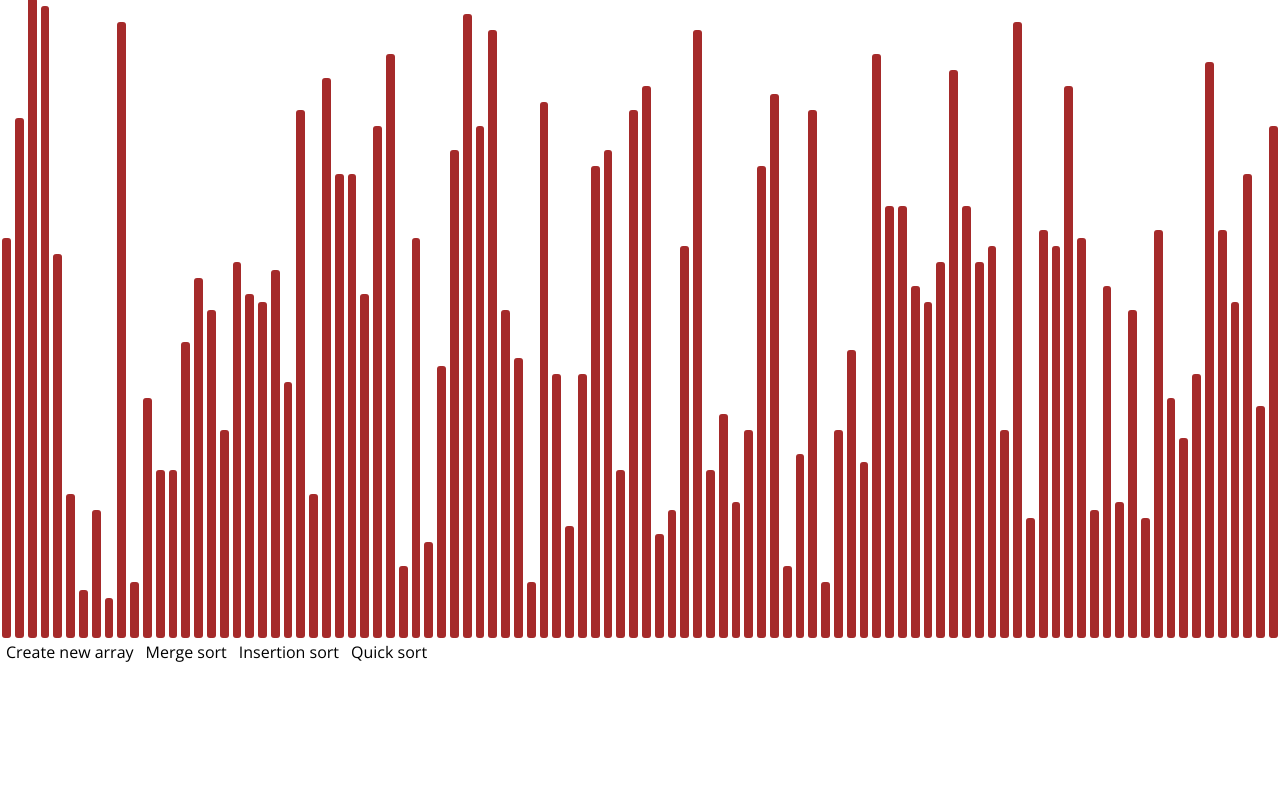
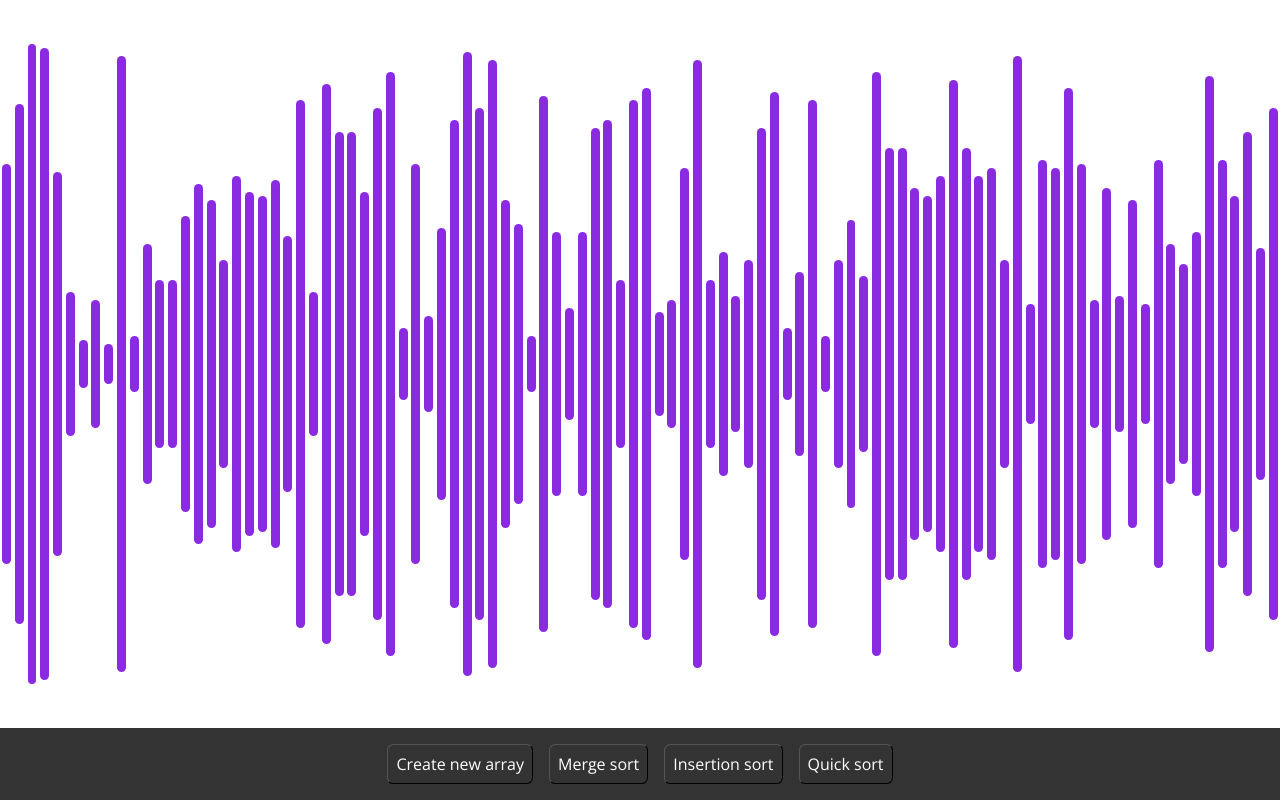
Before and after one commit to lexesj/react-sort-visualizer, a React (Create React App) app: page / in a window 1280 px wide. Built offline with nearby package versions, Linux system fonts and the light colour scheme.

Commit message:
Add style

```diff
--- a/src/sortVisualizer/SortVisualizer.css
+++ b/src/sortVisualizer/SortVisualizer.css
@@ -4,24 +4,57 @@
 }
 
 .array-container {
+  align-items: center;
   display: flex;
-  justify-content: center;
-  align-items: flex-end;
-  height: 80vmin;
+  margin-top: auto;
 }
 
 .array-bar {
-  background-color: brown;
-  border-radius: 3px;
-  width: 10px;
-  margin: 2px;
+  background-color: blueviolet;
+  border-radius: 0.5em;
+  margin: 0.15%;
+}
+
+.app-footer {
+  display: flex;
+  overflow-x: auto;
+  background-color: #333;
+  margin-top: auto;
+}
+
+.app-footer ul {
+  display: flex;
+  list-style-type: none;
+  padding: 0;
+  white-space: nowrap;
 }
 
 .app-button {
-  border: none;
+  border-radius: 0.4em;
+  border-width: 0.05em;
+  color: white;
+  padding: 0.5em;
+  margin: 0 0.5em;
   background-color: transparent;
 }
 
+.app-button:focus {
+  outline: none;
+}
+
 .app-button:hover {
-  color: rgb(40, 98, 165);
+  color: #333;
+  background-color: #eaeaea;
 }
+
+.visualizer-container {
+  display: flex;
+  flex-direction: column;
+  min-height: 100vh;
+}
+
+@media (min-width: 700px) {
+  .app-footer {
+    justify-content: center;
+  }
+}
--- a/src/sortVisualizer/SortVisualizer.jsx
+++ b/src/sortVisualizer/SortVisualizer.jsx
@@ -8,13 +8,13 @@ const ARR_LEN = 100;
 const MIN_NUM = 5;
 const MAX_NUM = 80;
 const DELAY = 5;
-const ACCESSED_COLOUR = "blue";
+const ACCESSED_COLOUR = "turquoise";
 
 export default function SortVisualizer(props) {
   const [arr, setArr] = useState([]);
   const containerRef = useRef(null);
 
-  useEffect(initialiseArray, []);
+  useEffect(initialiseArray, [window.innerWidth, window.innerHeight]);
 
   function initialiseArray() {
     const arr = [];
@@ -75,31 +75,44 @@ export default function SortVisualizer(props) {
   }
 
   return (
-    <>
+    <div className="visualizer-container">
       <div className="array-container" ref={containerRef}>
         {arr.map((barHeight, index) => (
           <div
             className="array-bar"
-            style={{ height: `${barHeight}vmin` }}
+            style={{
+              height: `${barHeight}vmin`,
+              width: `${100 / ARR_LEN}vw`
+            }}
             key={index}
           ></div>
         ))}
       </div>
-      <footer>
+      <footer className="app-footer">
+        <ul>
+          <li>
             <button className="app-button" onClick={initialiseArray}>
               Create new array
             </button>
+          </li>
+          <li>
             <button className="app-button" onClick={mergeSort}>
               Merge sort
             </button>
+          </li>
+          <li>
             <button className="app-button" onClick={insertionSort}>
               Insertion sort
             </button>
+          </li>
+          <li>
             <button className="app-button" onClick={quickSort}>
               Quick sort
             </button>
+          </li>
+        </ul>
       </footer>
-    </>
+    </div>
   );
 }
 
```
Lines whose indentation alone changed are shown as unchanged.
